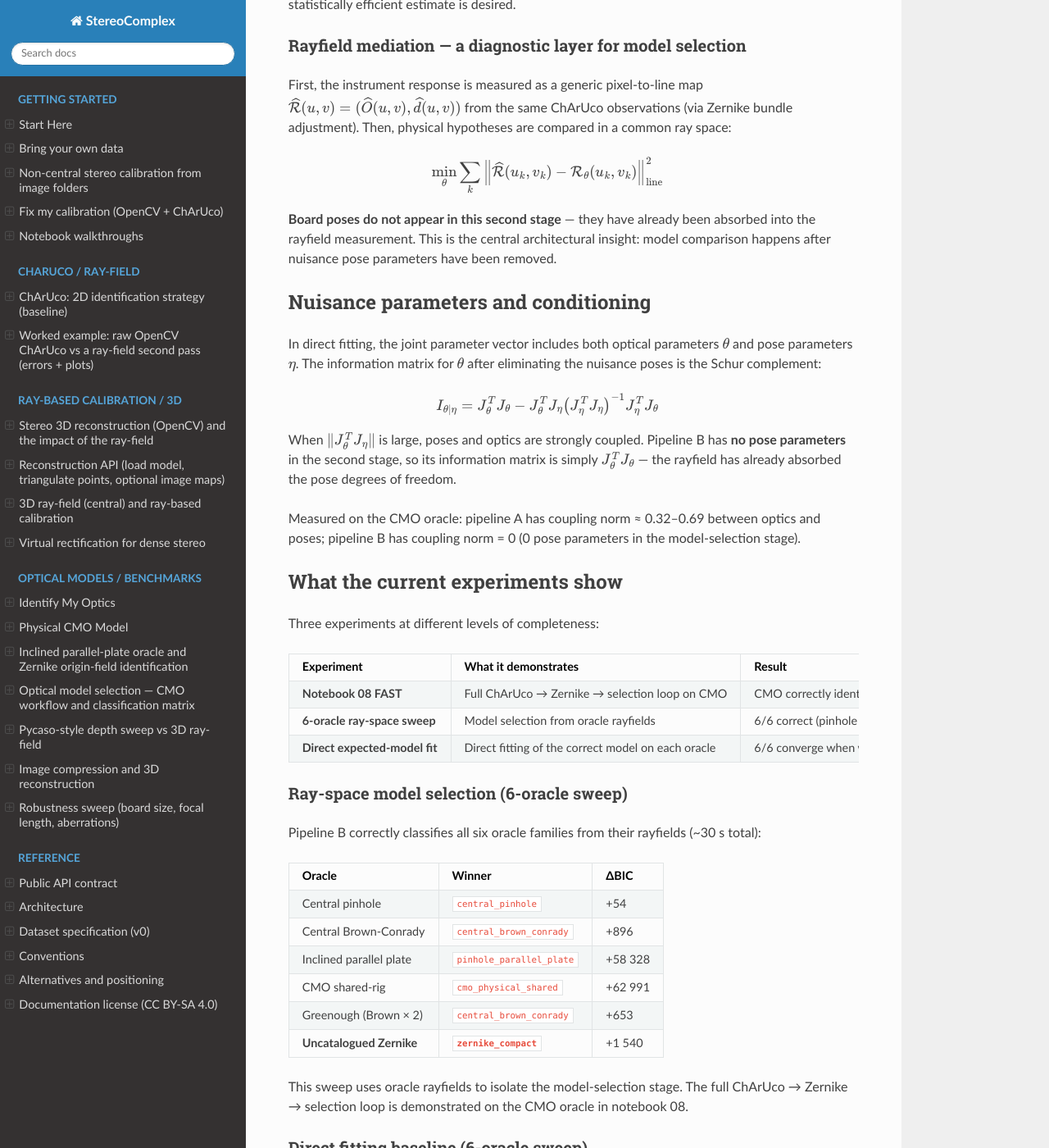
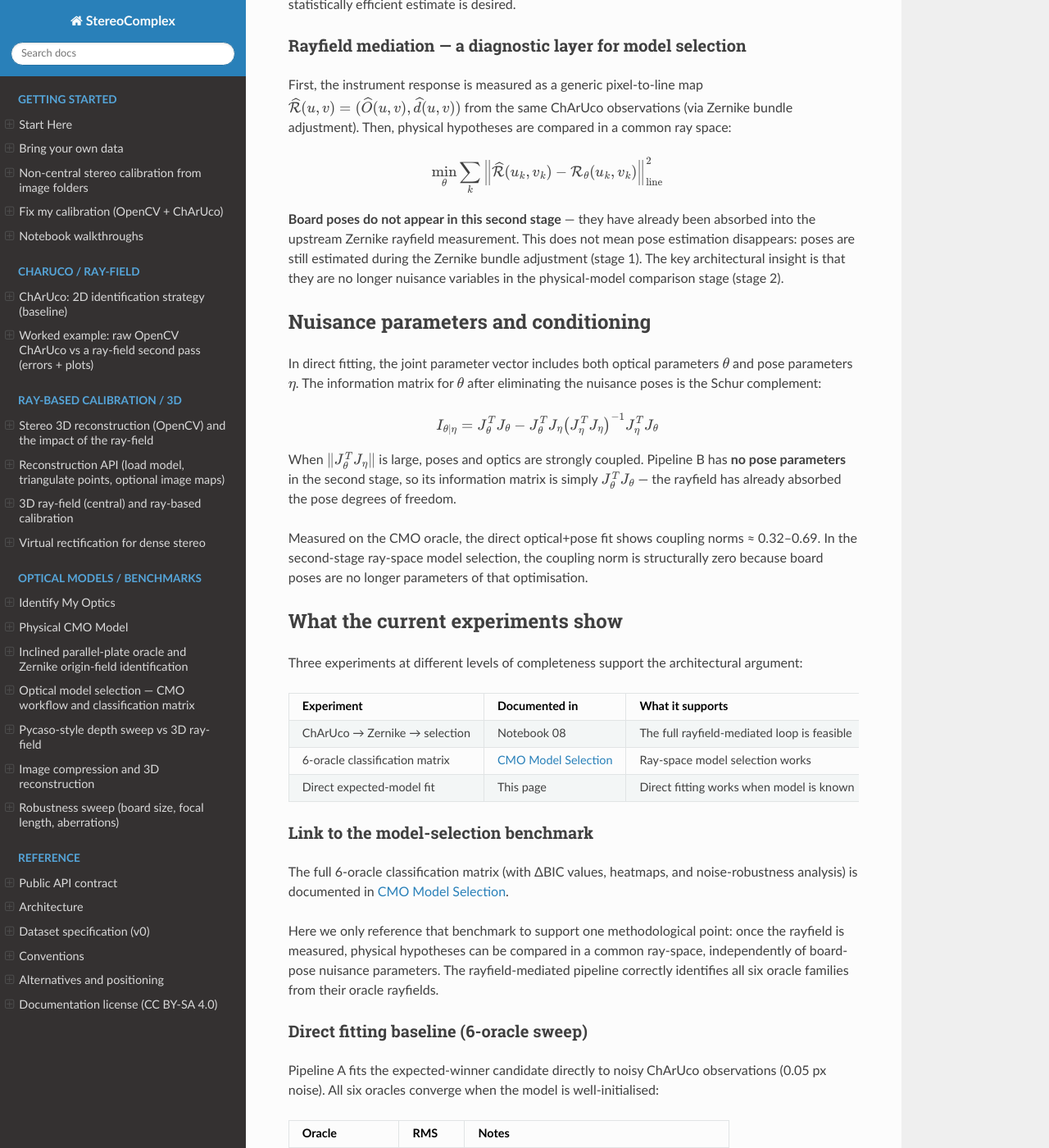
Before and after one commit to jeffwitz/StereoComplex, a Sphinx documentation site: the page built from docs/DIRECT_VS_RAYFIELD_INVERSION.md, in a window 1280 px wide and 1400 px high, scrolled down 1028 px. Shown: the whole window at 82% size. Built offline with Sphinx 7.4.7 and the Read the Docs theme 3.1.0, drawn with Linux system fonts in a browser that asks for light colours; some of the changed text lies outside the part shown.

Commit message:
docs: de-duplicate vs CMO_MODEL_SELECTION, add precision fixes
- Replaced 6-oracle table with pointer to CMO_MODEL_SELECTION
- Trimmed experiments table to 3-line summary with cross-references
- Softened "maximum-likelihood" claim
- Clarified poses exist in Zernike stage 1, absent in stage 2
- Clarified coupling norm is structural in second stage
- Removed specific speed claim

Co-Authored-By: Claude Opus 4.7 <noreply@anthropic.com>

````diff
--- a/docs/DIRECT_VS_RAYFIELD_INVERSION.md
+++ b/docs/DIRECT_VS_RAYFIELD_INVERSION.md
@@ -14,7 +14,7 @@ questions:
 
 - **Direct fitting** is the natural route when the optical family is
   already known: choose a model, jointly optimise optical parameters and
-  board poses, and obtain a maximum-likelihood estimate in pixel space.
+  board poses, and obtain a statistically efficient pixel-space estimate when the model is correct.
 - **Rayfield mediation** addresses a different problem: before fitting
   one known model, we often need to decide *which* optical family is
   plausible.  For that purpose, it is useful to first estimate a generic
@@ -69,9 +69,11 @@ physical hypotheses are compared in a common ray space:
 ```
 
 **Board poses do not appear in this second stage** — they have already
-been absorbed into the rayfield measurement.  This is the central
-architectural insight: model comparison happens after nuisance pose
-parameters have been removed.
+been absorbed into the upstream Zernike rayfield measurement.  This does
+not mean pose estimation disappears: poses are still estimated during the
+Zernike bundle adjustment (stage 1).  The key architectural insight is
+that they are no longer nuisance variables in the physical-model
+comparison stage (stage 2).
 
 ## Nuisance parameters and conditioning
 
@@ -94,37 +96,33 @@ Pipeline B has **no pose parameters** in the second stage, so its
 information matrix is simply $J_\theta^T J_\theta$ — the rayfield has
 already absorbed the pose degrees of freedom.
 
-Measured on the CMO oracle: pipeline A has coupling norm ≈ 0.32–0.69
-between optics and poses; pipeline B has coupling norm = 0 (0 pose
-parameters in the model-selection stage).
+Measured on the CMO oracle, the direct optical+pose fit shows coupling
+norms ≈ 0.32–0.69.  In the second-stage ray-space model selection, the
+coupling norm is structurally zero because board poses are no longer
+parameters of that optimisation.
 
 ## What the current experiments show
 
-Three experiments at different levels of completeness:
+Three experiments at different levels of completeness support the
+architectural argument:
 
-| Experiment | What it demonstrates | Result |
+| Experiment | Documented in | What it supports |
 |---|---|---|
-| **Notebook 08 FAST** | Full ChArUco → Zernike → selection loop on CMO | CMO correctly identified (~56 s) |
-| **6-oracle ray-space sweep** | Model selection from oracle rayfields | 6/6 correct (pinhole through exotic) |
-| **Direct expected-model fit** | Direct fitting of the correct model on each oracle | 6/6 converge when well-initialised |
+| ChArUco → Zernike → selection | Notebook 08 | The full rayfield-mediated loop is feasible |
+| 6-oracle classification matrix | [CMO Model Selection](CMO_MODEL_SELECTION.md) | Ray-space model selection works |
+| Direct expected-model fit | This page | Direct fitting works when model is known |
 
-### Ray-space model selection (6-oracle sweep)
+### Link to the model-selection benchmark
 
-Pipeline B correctly classifies all six oracle families from their
-rayfields (~30 s total):
+The full 6-oracle classification matrix (with ΔBIC values, heatmaps, and
+noise-robustness analysis) is documented in
+[CMO Model Selection](CMO_MODEL_SELECTION.md#full-classification-matrix).
 
-| Oracle | Winner | ΔBIC |
-|---|---|--:|
-| Central pinhole | `central_pinhole` | +54 |
-| Central Brown-Conrady | `central_brown_conrady` | +896 |
-| Inclined parallel plate | `pinhole_parallel_plate` | +58 328 |
-| CMO shared-rig | `cmo_physical_shared` | +62 991 |
-| Greenough (Brown × 2) | `central_brown_conrady` | +653 |
-| **Uncatalogued Zernike** | **`zernike_compact`** | +1 540 |
-
-This sweep uses oracle rayfields to isolate the model-selection stage.
-The full ChArUco → Zernike → selection loop is demonstrated on the CMO
-oracle in notebook 08.
+Here we only reference that benchmark to support one methodological point:
+once the rayfield is measured, physical hypotheses can be compared in a
+common ray-space, independently of board-pose nuisance parameters.  The
+rayfield-mediated pipeline correctly identifies all six oracle families
+from their oracle rayfields.
 
 ### Direct fitting baseline (6-oracle sweep)
 
@@ -181,7 +179,7 @@ The modules in `stereocomplex.benchmarks` support both strategies:
 
 Analytic `project_point` methods exist on `CentralPinholeModel`,
 `CentralBrownConradyModel`, and `CMOPhysicalChannelModel`, making direct
-fitting fast (~2–10 s per oracle).
+fitting practical for these models.
 
 ## Limitations
 
````
